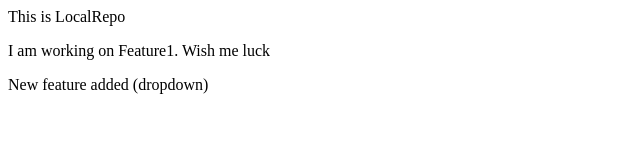
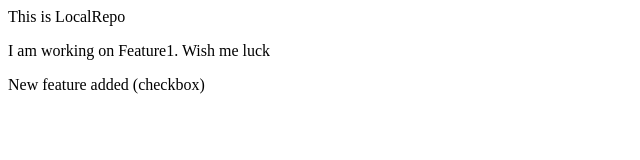
Before and after one commit to kartekjadhav/Local_Repo, a plain HTML site: page index.html in a window 1280 px wide. Shown: the full height of the page, 0-640 px from the left. Drawn offline with Linux system fonts and the light colour scheme.

Commit message:
added checkbox

```diff
--- a/index.html
+++ b/index.html
@@ -1,4 +1,4 @@
 <p>This is LocalRepo</p>
 <p>I am working on Feature1. Wish me luck</p>
 
-<p>New feature added (dropdown)</p>
+<p>New feature added (checkbox)</p>
```
